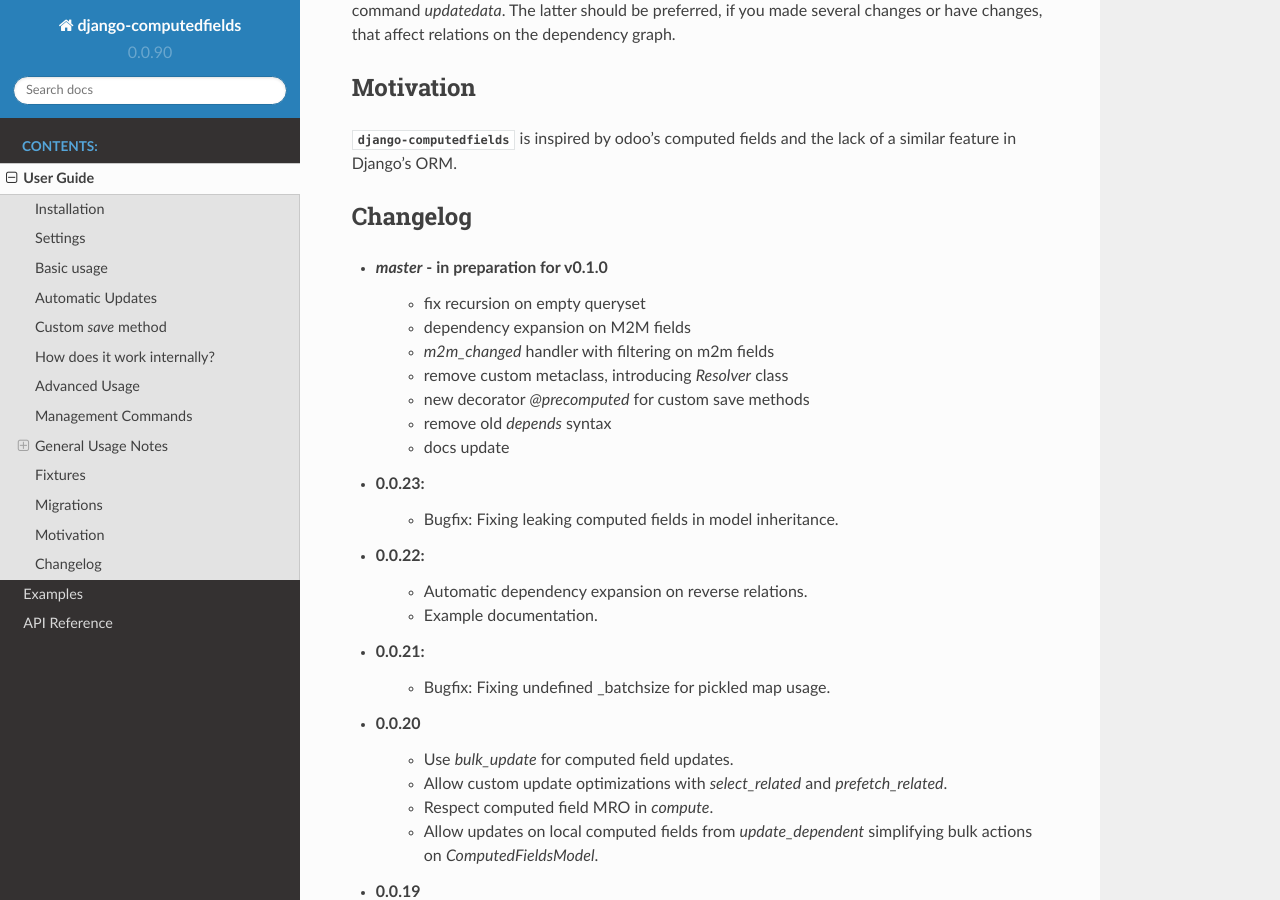
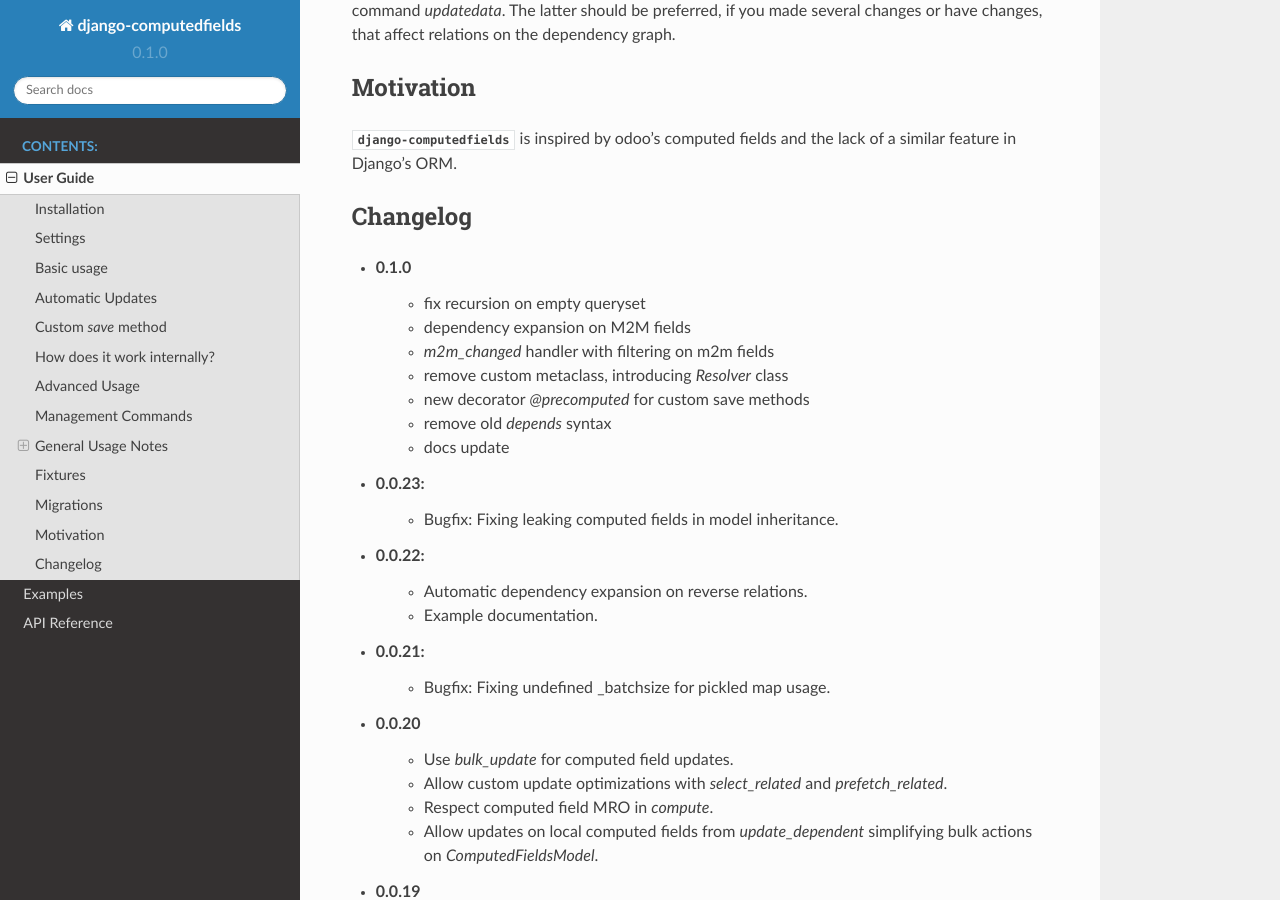
Before and after one commit to netzkolchose/django-computedfields, a Sphinx documentation site: the page built from docs/manual.rst, in a window 1280 px wide and 900 px high, scrolled down 8683 px. Built offline with Sphinx 7.4.7 and the Read the Docs theme 2.0.0, drawn with Linux system fonts in a browser that asks for light colours; the version number is read from the project's files by our own code.

Commit message:
beta release 0.1.0

```diff
--- a/computedfields/__init__.py
+++ b/computedfields/__init__.py
@@ -1,2 +1,3 @@
+__version__ = '0.1.0'
+
 default_app_config = 'computedfields.apps.ComputedfieldsConfig'
-__version__ = '0.0.90'
--- a/docs/manual.rst
+++ b/docs/manual.rst
@@ -409,7 +409,7 @@
 Changelog
 ---------
 
-- `master` - in preparation for  v0.1.0
+- 0.1.0
     - fix recursion on empty queryset
     - dependency expansion on M2M fields
     - `m2m_changed` handler with filtering on m2m fields
--- a/setup.py
+++ b/setup.py
@@ -25,7 +25,7 @@
     author='netzkolchose',
     author_email='j.breitbart@netzkolchose.de',
     url='https://github.com/netzkolchose/django-computedfields',
-    download_url='https://github.com/netzkolchose/django-computedfields/archive/0.0.23.tar.gz',
+    download_url='https://github.com/netzkolchose/django-computedfields/archive/0.1.0.tar.gz',
     keywords=['django', 'method', 'decorator', 'autoupdate', 'persistent', 'field'],
     classifiers=[
         'Development Status :: 4 - Beta',
```
Also changed, not shown: README.md (+1 -1 lines).
